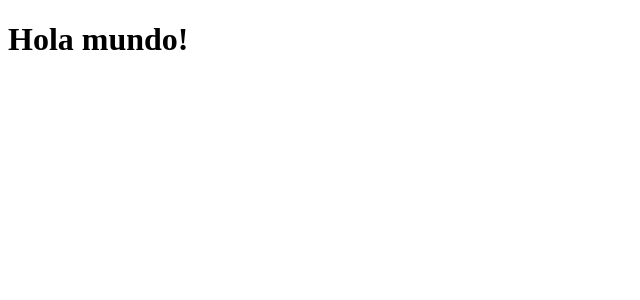
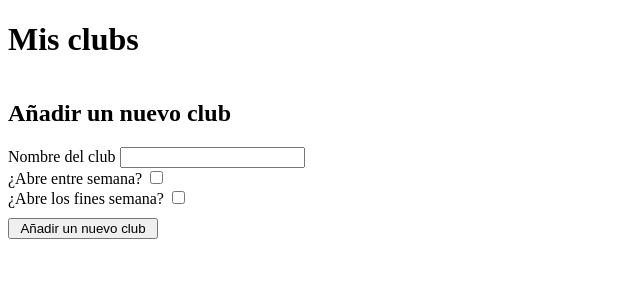
Before and after one commit to Adalab/modulo-3-evaluacion-intermedia-IreneBioque, a React (Create React App) app: page / in a window 1280 px wide. Shown: the top 300 px of the page, without its empty margins (0-640 px from the left). Built offline with nearby package versions, Linux system fonts and the light colour scheme.

Commit message:
add estructure html

```diff
--- a/package.json
+++ b/package.json
@@ -1,5 +1,6 @@
 {
   "name": "contact-list",
+  "homepage": "./",
   "version": "0.1.0",
   "dependencies": {
     "@testing-library/jest-dom": "^5.14.1",
@@ -14,6 +15,7 @@
   "scripts": {
     "start": "react-scripts start",
     "build": "react-scripts build",
+    "githubpages": "rm -rf build && npm run build && mv build docs && git add docs/* && git commit -m \"Publish in GitHub Pages\" && git push",
     "test": "react-scripts test",
     "eject": "react-scripts eject"
   },
--- a/src/components/App.js
+++ b/src/components/App.js
@@ -5,7 +5,21 @@ import '../styles/App.scss';
 function App() {
   return (
     <div>
-      <h1>Hola mundo!</h1>
+      <h1>Mis clubs</h1>
+      <ul></ul>
+      <form className='form'>
+        <h2>Añadir un nuevo club</h2>
+        <label>
+          Nombre del club <input type='text' />
+        </label>
+        <label>
+          ¿Abre entre semana? <input type='checkbox' />
+        </label>
+        <label>
+          ¿Abre los fines semana? <input type='checkbox' />
+        </label>
+        <button className='button'>Añadir un nuevo club</button>
+      </form>
     </div>
   );
 }
--- a/src/styles/App.scss
+++ b/src/styles/App.scss
@@ -0,0 +1,8 @@
+.form {
+  display: flex;
+  flex-direction: column;
+}
+.button {
+  width: 150px;
+  margin: 10px 0;
+}
```
